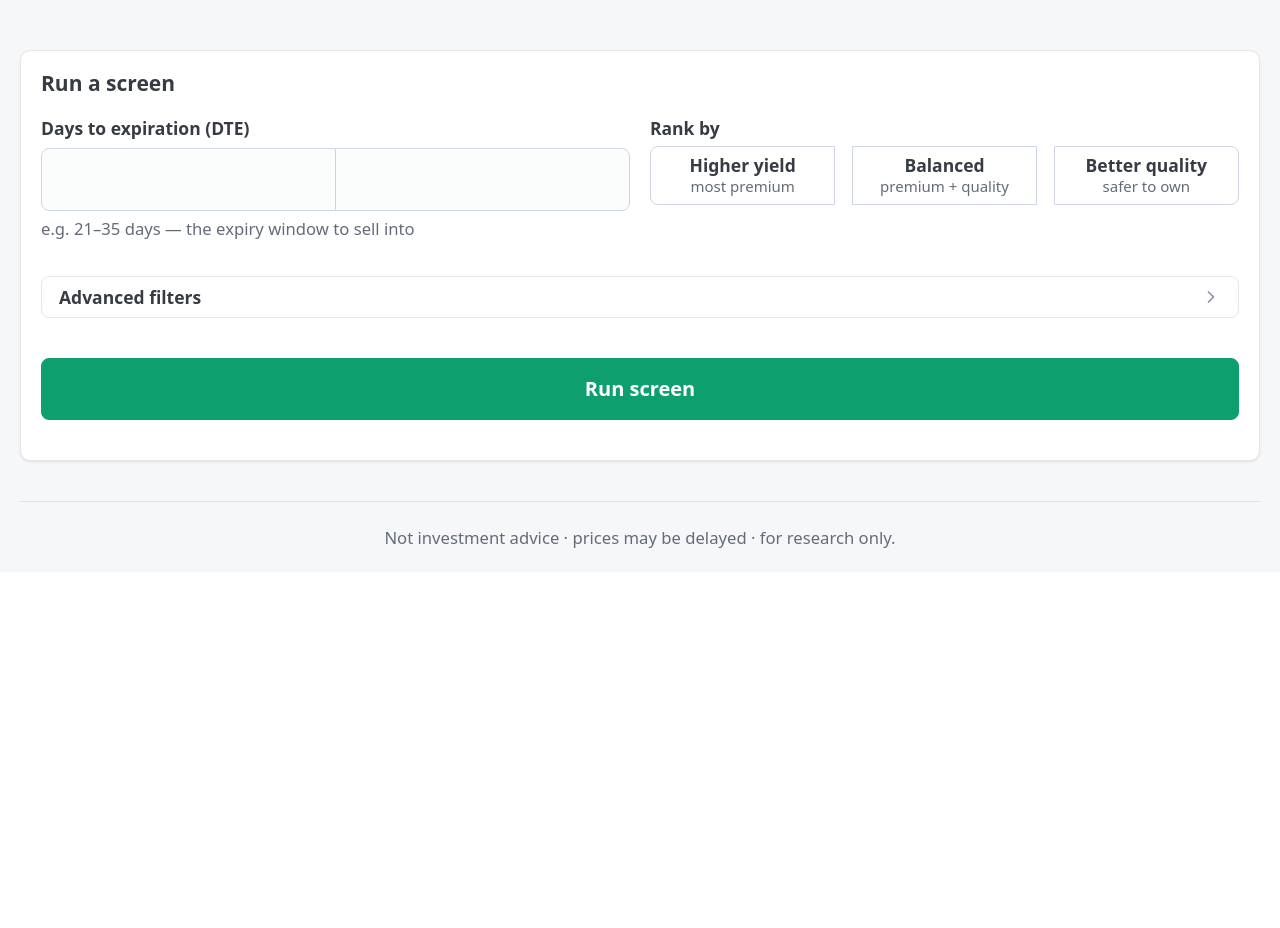
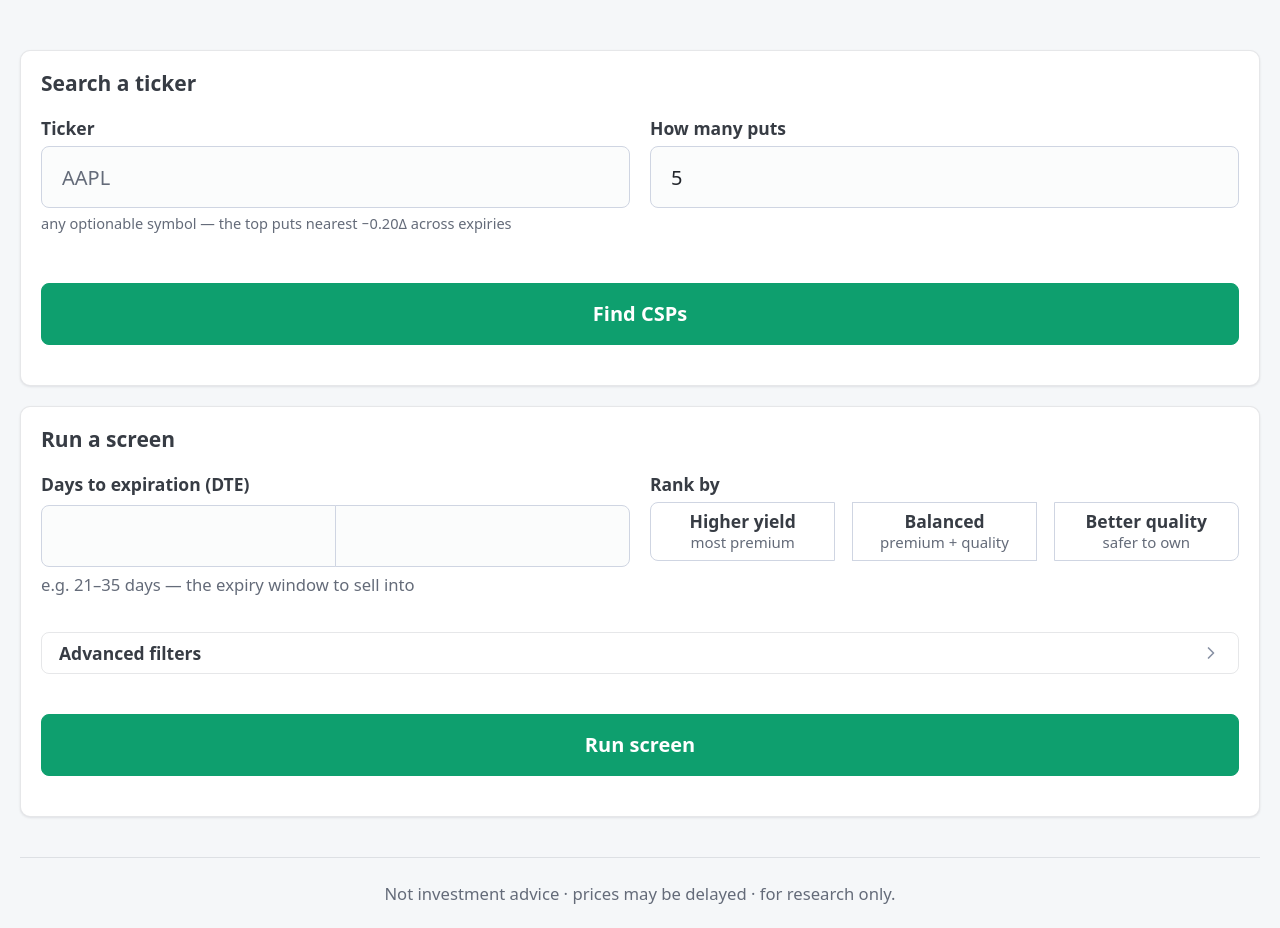
Before and after one commit to sepy97/OptionsScreener, a FastAPI app: template src/wheel_screener/api/templates/dashboard.html in a window 1280 px wide. Shown: the part 74-1002 px from the top of the page. Before the commit the page ends 622 px from the top, so only its background shows below. Run offline with FastAPI, Linux system fonts and the light colour scheme; the template is opened without the code that fills it, so the values that code supplies are empty; parts of the project's set-up code (start-up, migrations or seed data) failed here and were passed over.

Commit message:
feat(ui): web ticker-search pane (#44)
Adds a 'Search a ticker' pane at the top of the dashboard (ticker + how-many-puts) that POSTs to a new synchronous /search endpoint (one chain pull, ~1-2s) and renders _search.html: the top-N ~-0.20Δ puts across expiries with Strike/Exp/DTE/Delta/IV/Bid/Mid/Spread/OI/Yield/Breakeven/Collateral, a fundamentals pass/fail badge, and an earnings-before-expiry ⚠ per row. Reuses the service.search_ticker path + table styling; ticker echo is Jinja-autoescaped; empty ticker -> 422, provider errors -> _error fragment. Live-validated (AAPL via Alpaca, 5 rows). 156 tests.

Co-authored-by: Sam Pyankov <spyankov@Sams-MacBook-Air.local>
Co-authored-by: Claude Opus 4.8 (1M context) <noreply@anthropic.com>

```diff
--- a/src/wheel_screener/api/app.py
+++ b/src/wheel_screener/api/app.py
@@ -13,7 +13,7 @@ import csv
 import io
 import logging
 from contextlib import asynccontextmanager
-from datetime import UTC, datetime
+from datetime import UTC, date, datetime
 from pathlib import Path
 
 from fastapi import Depends, FastAPI, Form, HTTPException, Request, Response
@@ -34,6 +34,7 @@ from wheel_screener.core.errors import (
     ProviderUnavailableError,
     RateLimitedError,
 )
+from wheel_screener.core.models import ScreenCriteria
 from wheel_screener.core.service import ScreenerService
 
 logger = logging.getLogger(__name__)
@@ -276,6 +277,30 @@ def dashboard(request: Request, runner: JobRunner = Depends(get_job_runner)):
     )
 
 
+@app.post("/search")
+def search_route(
+    request: Request,
+    ticker: str = Form(...),
+    top_n: int = Form(5),
+    min_dte: int = Form(7),
+    max_dte: int = Form(45),
+    target_delta: float = Form(-0.20),
+    service: ScreenerService = Depends(get_service),
+):
+    """Single-ticker CSP search — synchronous (one chain pull) top-N puts near the target delta."""
+    symbol = (ticker or "").strip().upper()
+    if not symbol:
+        return templates.TemplateResponse(
+            request, "_error.html", {"message": "enter a ticker symbol"}, status_code=422
+        )
+    criteria = ScreenCriteria(min_dte=min_dte, max_dte=max_dte, target_delta=target_delta)
+    try:
+        result = service.search_ticker(symbol, criteria, date.today(), n=top_n)
+    except ProviderError as e:
+        return templates.TemplateResponse(request, "_error.html", {"message": str(e)})
+    return templates.TemplateResponse(request, "_search.html", {"result": result})
+
+
 @app.post("/runs")
 def start_run(
     request: Request,
--- a/src/wheel_screener/api/static/custom.css
+++ b/src/wheel_screener/api/static/custom.css
@@ -52,6 +52,7 @@ footer { margin-top: 2rem; padding-top: 1rem; border-top: 1px solid var(--border
   background: var(--warn-soft); color: var(--warn);
 }
 .badge--neg { background: var(--neg-soft); color: var(--neg); }
+.badge--ok { background: var(--wheel-accent-soft); color: var(--wheel-accent-strong); }
 
 /* --- form --- */
 form { margin-bottom: 0; }
--- a/src/wheel_screener/api/templates/dashboard.html
+++ b/src/wheel_screener/api/templates/dashboard.html
@@ -1,6 +1,25 @@
 {% extends "base.html" %}
 {% block content %}
   {% import "_icons.html" as icon %}
+  <article>
+    <h2>Search a ticker</h2>
+    <form hx-post="/search" hx-target="#search-results" hx-swap="innerHTML"
+          hx-disabled-elt="find button">
+      <div class="grid">
+        <label>Ticker
+          <input type="text" name="ticker" placeholder="AAPL" required autocomplete="off"
+                 oninput="this.value=this.value.toUpperCase()">
+          <small>any optionable symbol — the top puts nearest −0.20Δ across expiries</small>
+        </label>
+        <label>How many puts
+          <input type="number" name="top_n" value="5" min="1" max="25">
+        </label>
+      </div>
+      <button type="submit" class="run-btn">Find CSPs</button>
+    </form>
+    <div id="search-results"></div>
+  </article>
+
   <article>
     <h2>Run a screen</h2>
     {% include "_form.html" %}
```
Also changed, not shown: src/wheel_screener/api/templates/_search.html (added, +47 -0 lines), tests/unit/test_api.py (+22 -0 lines).
